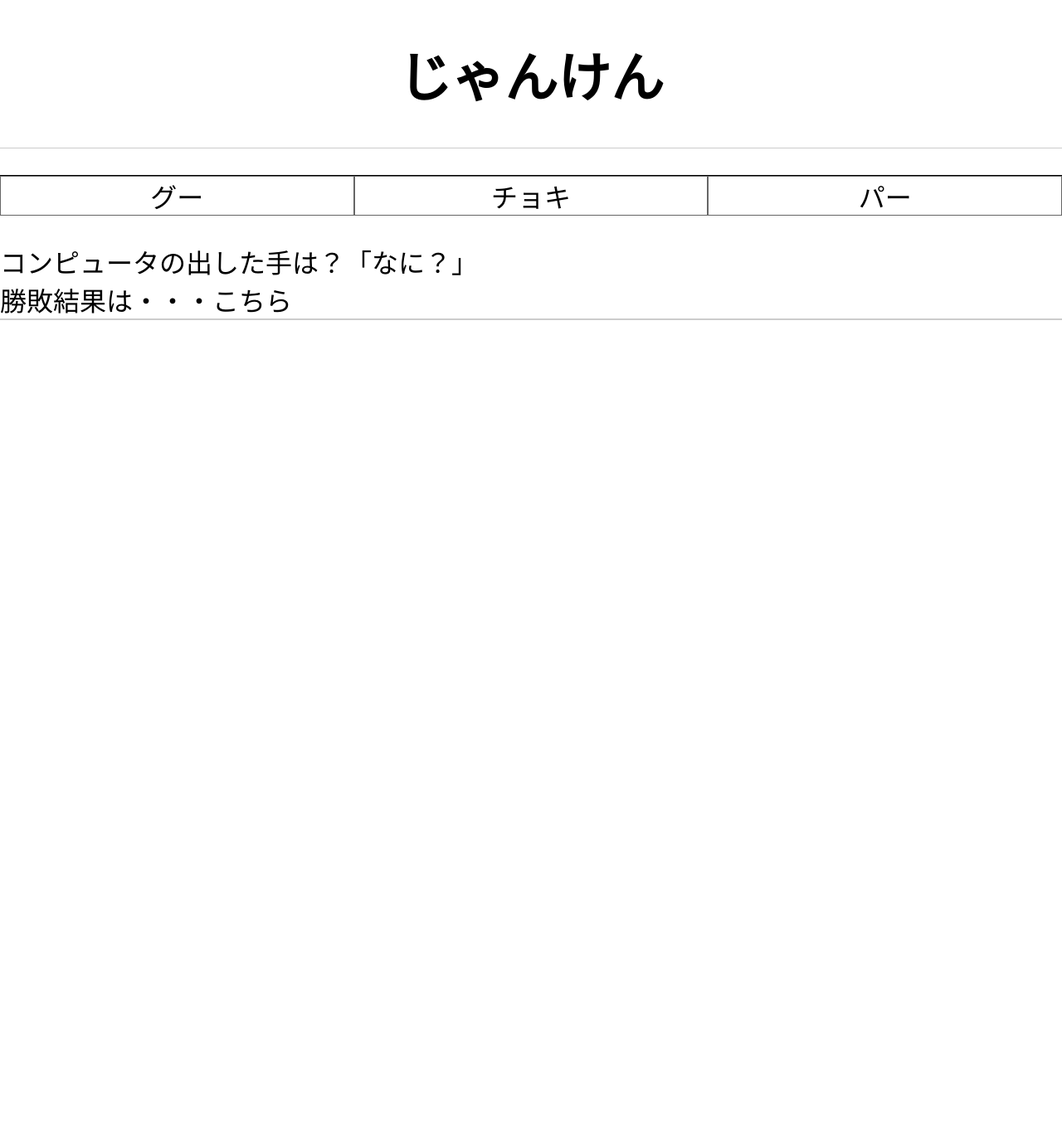
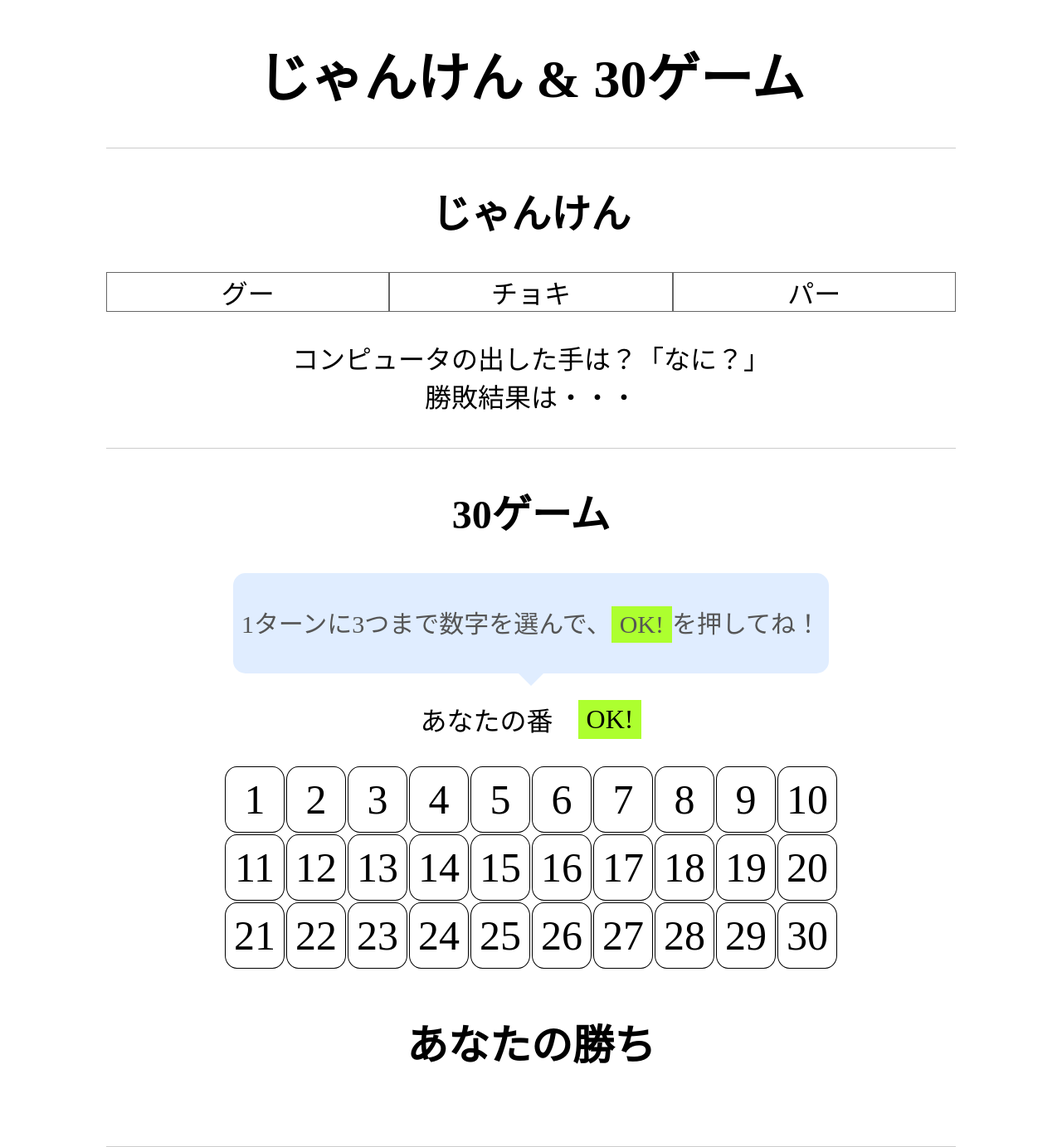
Before and after one commit to mikitsuba/gs_academy, a PHP site: page /janken_tpl.html in a window 1280 px wide. Shown: the whole page at 83% size. Before the commit the page ends 386 px from the top, so only its background shows below. Run offline with PHP 8.4, Linux system fonts and the light colour scheme.

Commit message:
html/css on 30 game tentatively done.

```diff
--- a/js1_mikitsuba_42/css/sample.css
+++ b/js1_mikitsuba_42/css/sample.css
@@ -5,31 +5,34 @@ body{
     font-size: 32px;
 }
 header{
+    width: 80%;
+    max-width: 1200px;
+    margin: 0 auto;
     background-color: #fff;
     border-bottom: 1px solid #ccc;
     text-align: center;
 }
-main{
-    border-bottom:1px solid #ccc;
+
+/* janken section */
+.wrapper {
+    width: 80%;
+    max-width: 1200px;
+    margin: 0 auto;
+    border-bottom: 1px solid #ccc;
+    padding-bottom: 40px;
 }
-footer{
-    background-color: #fff;
-    border-bottom:1px solid #ccc;
+
+h2.small-title {
     text-align: center;
 }
-p{
-    font-size:200%;
-    text-align: center;
-    border-bottom:1px solid #fff;
-    height:200px;
-}
+
 ul{
     padding: 0;
-    border-top: 1px solid #000000;
     display:table;  /* 定義 */
     table-layout: fixed;
     width:100%;
 }
+
 li{
     text-align: center;
     list-style-type:none;
@@ -42,3 +45,88 @@ li:hover{
     background: #0066CC;
     color:#fff;
 }
+
+.janken-result{
+    text-align: center;
+}
+
+/* 30-game section */
+.balloon-container {
+    text-align: center;
+}
+
+.balloon-instruction {
+    position: relative;
+    display: inline-block;
+    padding: 7px 10px;
+    min-width: 120px;
+    max-width: 80%;
+    color: #555;
+    font-size: 30px;
+    background: #e0edff;
+    border-radius: 15px;
+}
+
+.balloon-instruction:before {
+    content: "";
+    position: absolute;
+    top: 100%;
+    left: 50%;
+    margin-left: -15px;
+    border: 15px solid transparent;
+    border-top: 15px solid #e0edff;
+}
+
+.instruction>span {
+    display: inline-block;
+    padding: 5px 10px;
+    background-color: greenyellow;
+}
+
+.turn-box{
+    display: flex;
+    justify-content: center;
+    align-items: center;
+}
+
+span.ok-btn {
+    display: block;
+    margin-left: 30px;
+    padding: 5px 10px;
+    cursor: pointer;
+    background-color: greenyellow;
+}
+
+span.ok-btn:hover {
+    background-color: green;
+    color: whitesmoke;
+}
+
+table.numbers {
+    display: flex;
+    justify-content: center;
+}
+
+td.number {
+    padding: 10px;
+    border: solid 1px black;
+    border-radius: 20%;
+    text-align: center;
+    font-size: 50px;
+}
+
+td.number:hover {
+    background-color: gray;
+}
+
+p.result {
+    text-align: center;
+    font-size: 50px;
+    font-weight: bold;
+}
+
+/* footer */
+footer{
+    background-color: #fff;
+    text-align: center;
+}
--- a/js1_mikitsuba_42/janken_tpl.html
+++ b/js1_mikitsuba_42/janken_tpl.html
@@ -5,22 +5,86 @@
 <meta name="viewport" content="width=device-width">
 <script src="js/jquery-2.1.3.min.js"></script>
 <link rel="stylesheet" href="css/sample.css">
-<title>じゃんけん</title>
+<title>じゃんけん & 30ゲーム</title>
 </head>
 <body>
 
 <header>
-  <h1>じゃんけん</h1>
+  <h1 class="janken-title">じゃんけん & 30ゲーム</h1>
 </header>
 
 <main>
+  <section id="janken">
+    <div class="wrapper janken-wrapper">
+      <h2 class="small-title">じゃんけん</h2>
       <ul>
         <li id="rock_btn">グー</li>
         <li id="scissors_btn">チョキ</li>
         <li id="paper_btn">パー</li>
       </ul>
+      <div class="janken-result">
         <div>コンピュータの出した手は？「<span id="pc_hands">なに？</span>」</div>
-  <div>勝敗結果は・・・<span id="judgment">こちら</span></div>
+        <div>勝敗結果は・・・<span id="judgment"></span></div>
+      </div>
+    </div>
+  </section>
+
+  <section id="30-game">
+    <div class="wrapper 30-game-wrapper">
+      <h2 class="small-title">30ゲーム</h2>
+      <div class="balloon-container">
+        <div class="balloon-instruction">
+          <p class="instruction">1ターンに3つまで数字を選んで、<span>OK!</span>を押してね！</p>
+        </div>
+      </div>
+      <div class="turn-box">
+        <p class="turn"><span>あなた</span>の番</p>
+        <span class="ok-btn">OK!</span>
+      </div>
+      <table class="numbers">
+        <tr>
+          <td class="number">1</td>
+          <td class="number">2</td>
+          <td class="number">3</td>
+          <td class="number">4</td>
+          <td class="number">5</td>
+          <td class="number">6</td>
+          <td class="number">7</td>
+          <td class="number">8</td>
+          <td class="number">9</td>
+          <td class="number">10</td>
+        </tr>
+        <tr>
+          <td class="number">11</td>
+          <td class="number">12</td>
+          <td class="number">13</td>
+          <td class="number">14</td>
+          <td class="number">15</td>
+          <td class="number">16</td>
+          <td class="number">17</td>
+          <td class="number">18</td>
+          <td class="number">19</td>
+          <td class="number">20</td>
+        </tr>
+        <tr>
+          <td class="number">21</td>
+          <td class="number">22</td>
+          <td class="number">23</td>
+          <td class="number">24</td>
+          <td class="number">25</td>
+          <td class="number">26</td>
+          <td class="number">27</td>
+          <td class="number">28</td>
+          <td class="number">29</td>
+          <td class="number">30</td>
+        </tr>
+      </table>
+      <div class="result-box">
+        <p class="result">あなたの勝ち</p>
+      </div>
+    </div>
+  </section>
+
 </main>
 
 <footer></footer>
@@ -77,6 +141,7 @@
     janken_judgment();
   })
 
+// 30ゲーム用のscript
 
 
 </script>
```
Also changed, not shown: 2 other files. Lines whose indentation alone changed are shown as unchanged.
